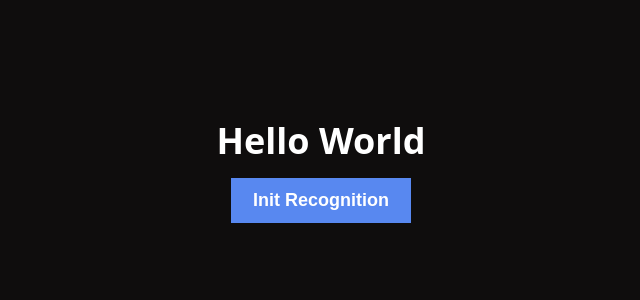
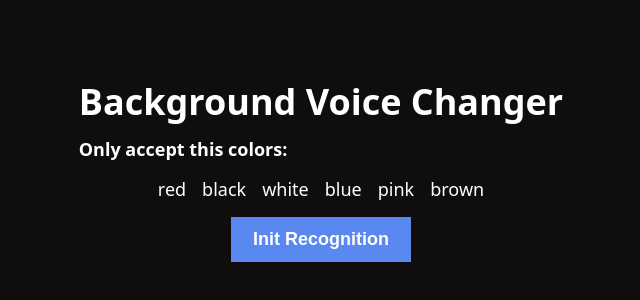
Before and after one commit to laindomJS/speech-recognition-js, a website: page index.html in a window 1280 px wide. Shown: the part 224-524 px from the top of the page, without its empty margins (319-959 px from the left). Drawn offline with Linux system fonts and the light colour scheme.

Commit message:
add: added list of colors

```diff
--- a/index.html
+++ b/index.html
@@ -11,7 +11,9 @@
 <body>
   <main>
     <div>
-      <h1>Hello World</h1>
+      <h1>Background Voice Changer</h1>
+      <span>Only accept this colors:</span>
+      <ul class="color-list" id="list"></ul>
       <button class="button" id="btn">Init Recognition</button>
     </div>
   </main>
--- a/src/css/styles.css
+++ b/src/css/styles.css
@@ -20,6 +20,10 @@ main {
   place-items: center;
 }
 
+h1 {
+  margin-bottom: .7rem;
+}
+
 .button {
   width: 180px;
   height: 45px;
@@ -38,3 +42,18 @@ main {
   background-color: transparent;
   color: #5888f0;
 }
+
+span {
+  font-weight: bold;
+}
+
+.color-list {
+  list-style: none;
+  display: flex;
+  align-items: center;
+  justify-content: center;
+  margin: 1rem 0 1rem 0;
+}
+.color-list li {
+  margin: 0 .5rem;
+}
--- a/src/js/main.js
+++ b/src/js/main.js
@@ -1,9 +1,18 @@
-const COLORS = ['red', 'black', 'white', 'blue'];
+const COLORS = ['red', 'black', 'white', 'blue', 'pink', 'brown'];
 const button = document.querySelector('#btn');
+const list = document.querySelector('#list');
 
 if (!webkitSpeechRecognition || webkitSpeechRecognition === undefined) {
   alert('Your browser not supports voice recognition!');
 }
+
+COLORS.forEach(color => {
+  const node = document.createElement('li');
+  node.innerHTML = color;
+
+  list.append(node);
+
+})
 
 function defineRecognition() {
   const recognition = new webkitSpeechRecognition();
```
